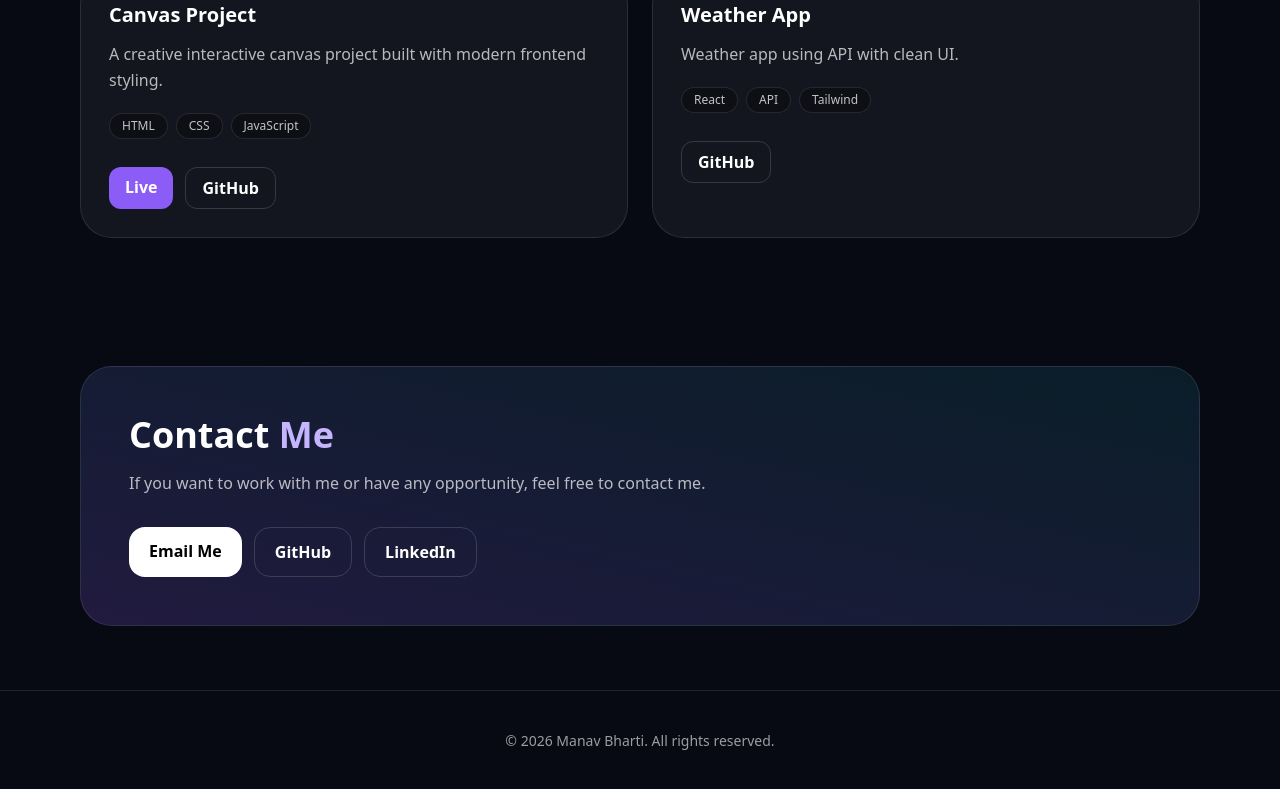
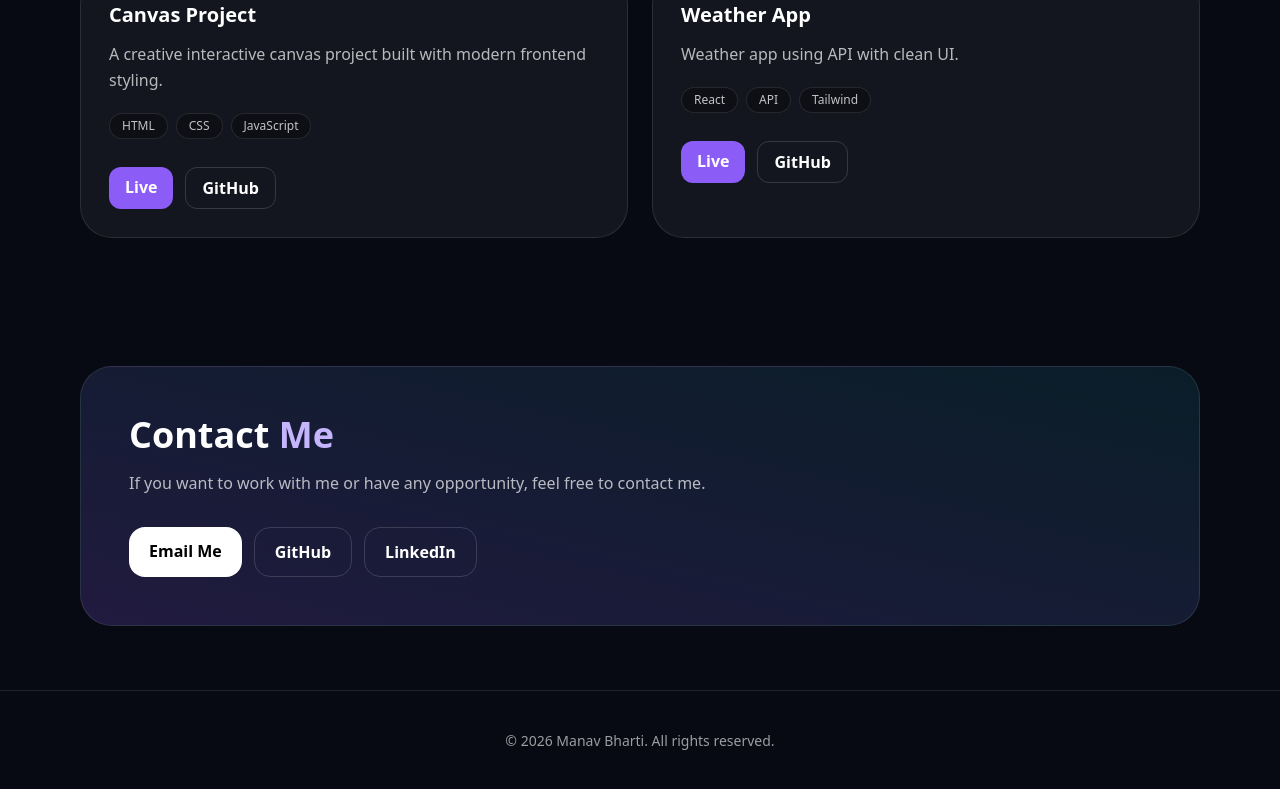
Before and after one commit to manavv09/portfolio, a React (Vite) app: page / in a window 1280 px wide. Shown: the part 2109-2898 px from the top of the page. Built offline with nearby package versions, Linux system fonts and the light colour scheme.

Commit message:
Weather app

```diff
--- a/src/components/Projects.jsx
+++ b/src/components/Projects.jsx
@@ -23,7 +23,7 @@ const projects = [
   {
     title: "Weather App",
     desc: "Weather app using API with clean UI.",
-    live: null,
+    live: "weather-app-eta-peach-27.vercel.app",
     github: "https://github.com/manavv09/Weather-App",
     tech: ["React", "API", "Tailwind"],
   },
```
